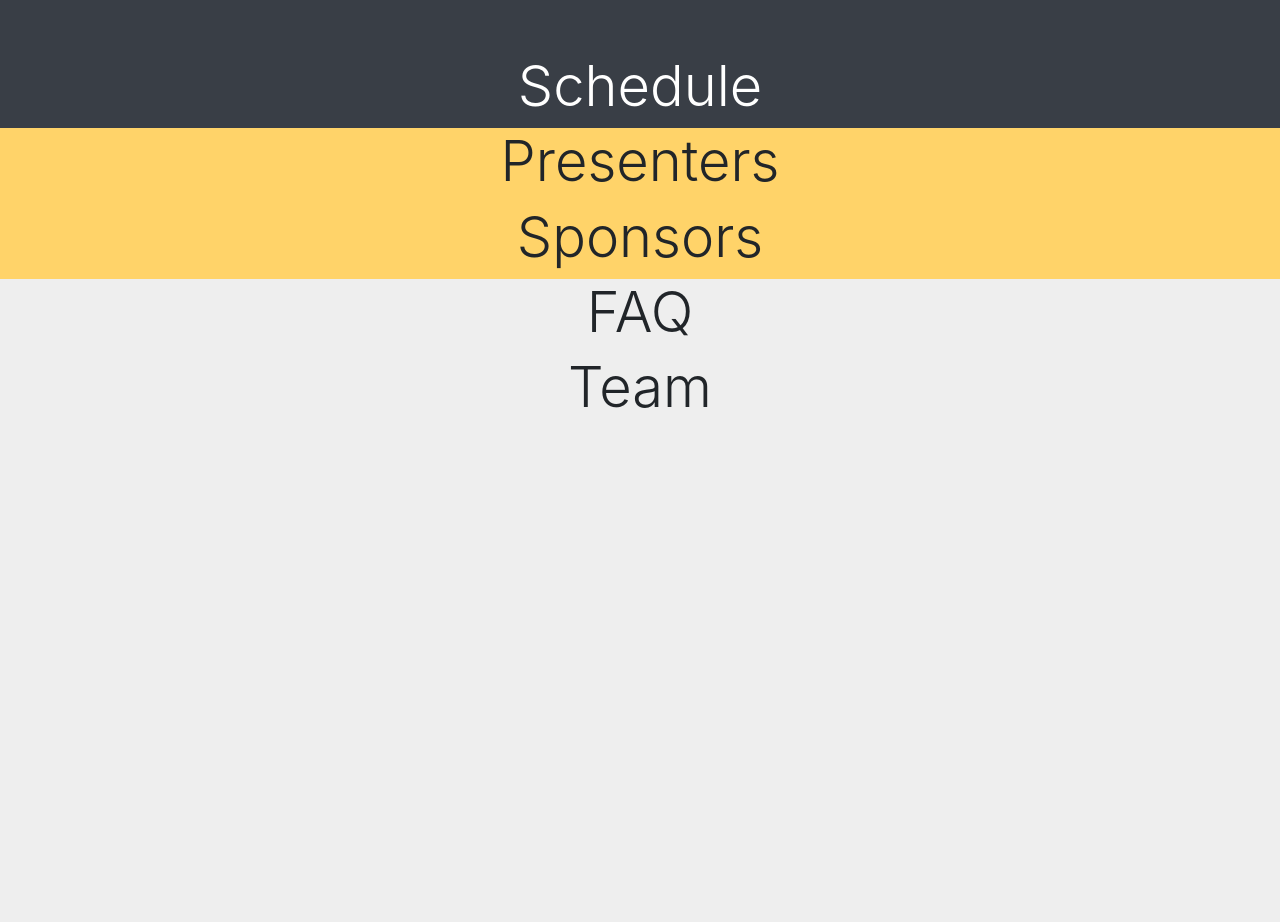
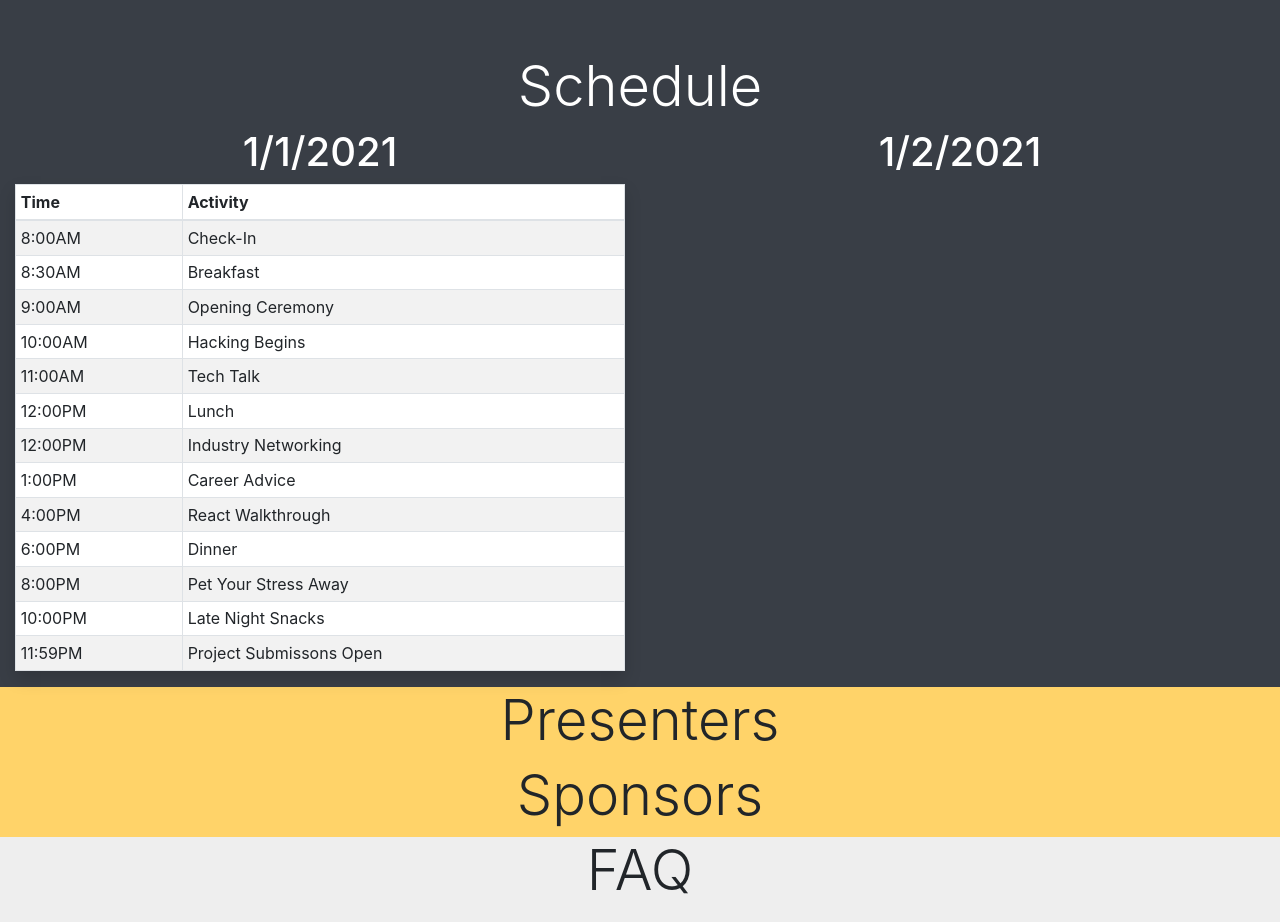
Before and after one commit to nikwalton/react-ts-hackathon-boilerplate, a React (Create React App) app in the folder frontend/: page / in a window 1280 px wide. Shown: the part 1060-1982 px from the top of the page. Before the commit the page ends 1489 px from the top, so only its background shows below. Built offline with nearby package versions, Linux system fonts and the light colour scheme.

Commit message:
Added first half of schedule table

```diff
--- a/frontend/src/components/Schedule.tsx
+++ b/frontend/src/components/Schedule.tsx
@@ -1,5 +1,5 @@
 import React from 'react'
-import {Container, Col, Row} from 'react-bootstrap'
+import {Container, Col, Row, Table} from 'react-bootstrap'
 
 function Schedule() {
     const ContainerStyle = {
@@ -18,6 +18,74 @@ function Schedule() {
                 <h1 className='display-4' style={TextStyle}>Schedule</h1>
                 </Col>
             </Row>
+            <Row>
+                <Col>
+                    <h1 style={TextStyle}>1/1/2021</h1>
+                    <Table striped bordered hover size='sm' style={{backgroundColor: 'white'}} className="shadow">
+                        <thead>
+                            <th>Time</th>
+                            <th>Activity</th>
+                        </thead>
+                        <tbody>
+                            <tr>
+                                <td>8:00AM</td>
+                                <td>Check-In</td>
+                            </tr>
+                            <tr>
+                                <td>8:30AM</td>
+                                <td>Breakfast</td>
+                            </tr>
+                            <tr>
+                                <td>9:00AM</td>
+                                <td>Opening Ceremony</td>
+                            </tr>
+                            <tr>
+                                <td>10:00AM</td>
+                                <td>Hacking Begins</td>
+                            </tr>
+                            <tr>
+                                <td>11:00AM</td>
+                                <td>Tech Talk</td>
+                            </tr>
+                            <tr>
+                                <td>12:00PM</td>
+                                <td>Lunch</td>
+                            </tr>
+                            <tr>
+                                <td>12:00PM</td>
+                                <td>Industry Networking</td>
+                            </tr>
+                            <tr>
+                                <td>1:00PM</td>
+                                <td>Career Advice</td>
+                            </tr>
+                            <tr>
+                                <td>4:00PM</td>
+                                <td>React Walkthrough</td>
+                            </tr>
+                            <tr>
+                                <td>6:00PM</td>
+                                <td>Dinner</td>
+                            </tr>
+                            <tr>
+                                <td>8:00PM</td>
+                                <td>Pet Your Stress Away</td>
+                            </tr>
+                            <tr>
+                                <td>10:00PM</td>
+                                <td>Late Night Snacks</td>
+                            </tr>
+                            <tr>
+                                <td>11:59PM</td>
+                                <td>Project Submissons Open</td>
+                            </tr>
+                        </tbody>
+                    </Table>
+                </Col>
+                <Col>
+                    <h1 style={TextStyle}>1/2/2021</h1>
+                </Col>
+            </Row>
         </Container>
     );
 }
```
Also changed, not shown: 1 other file (tests, documents, lock files or other folders).
